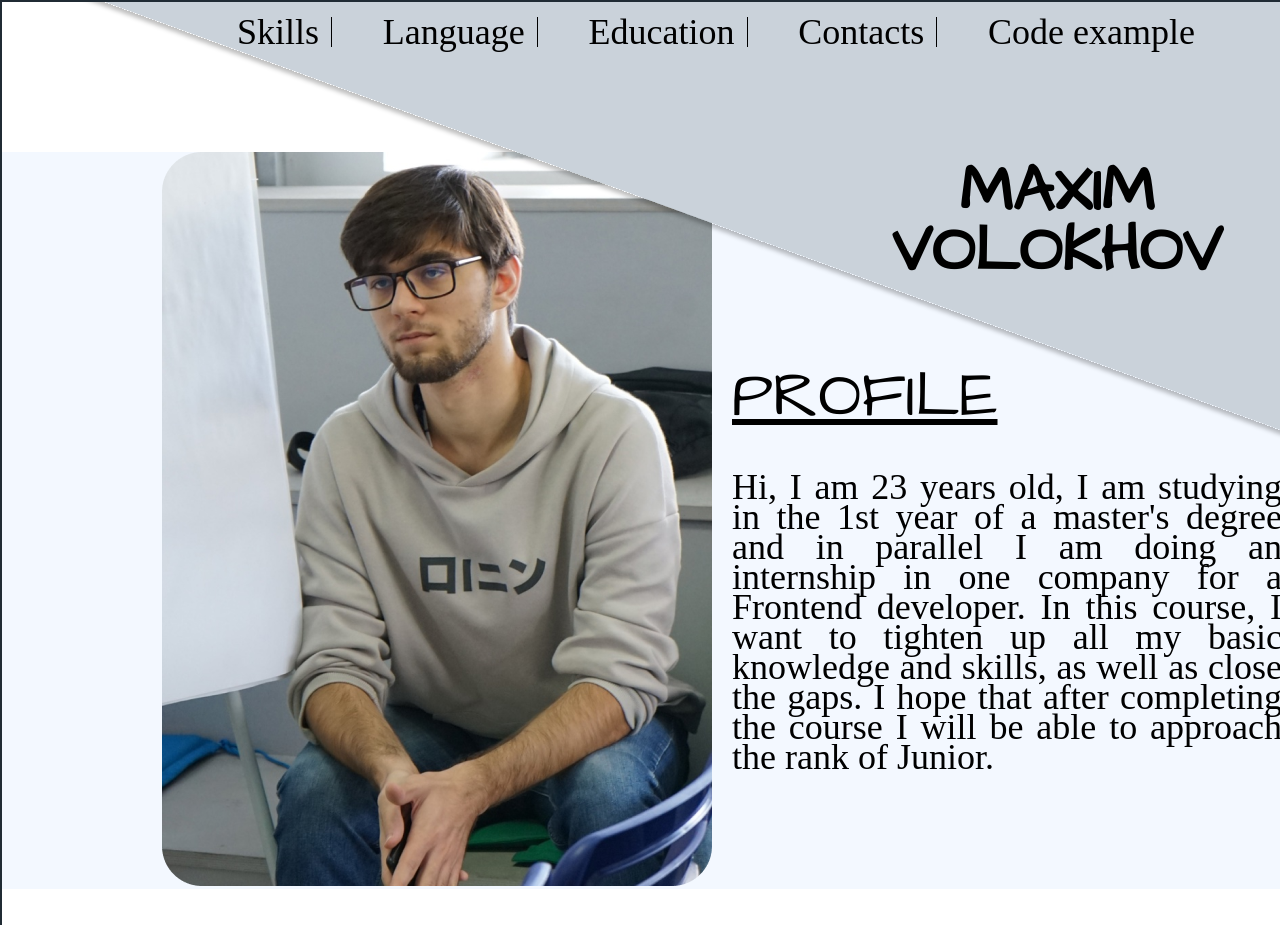
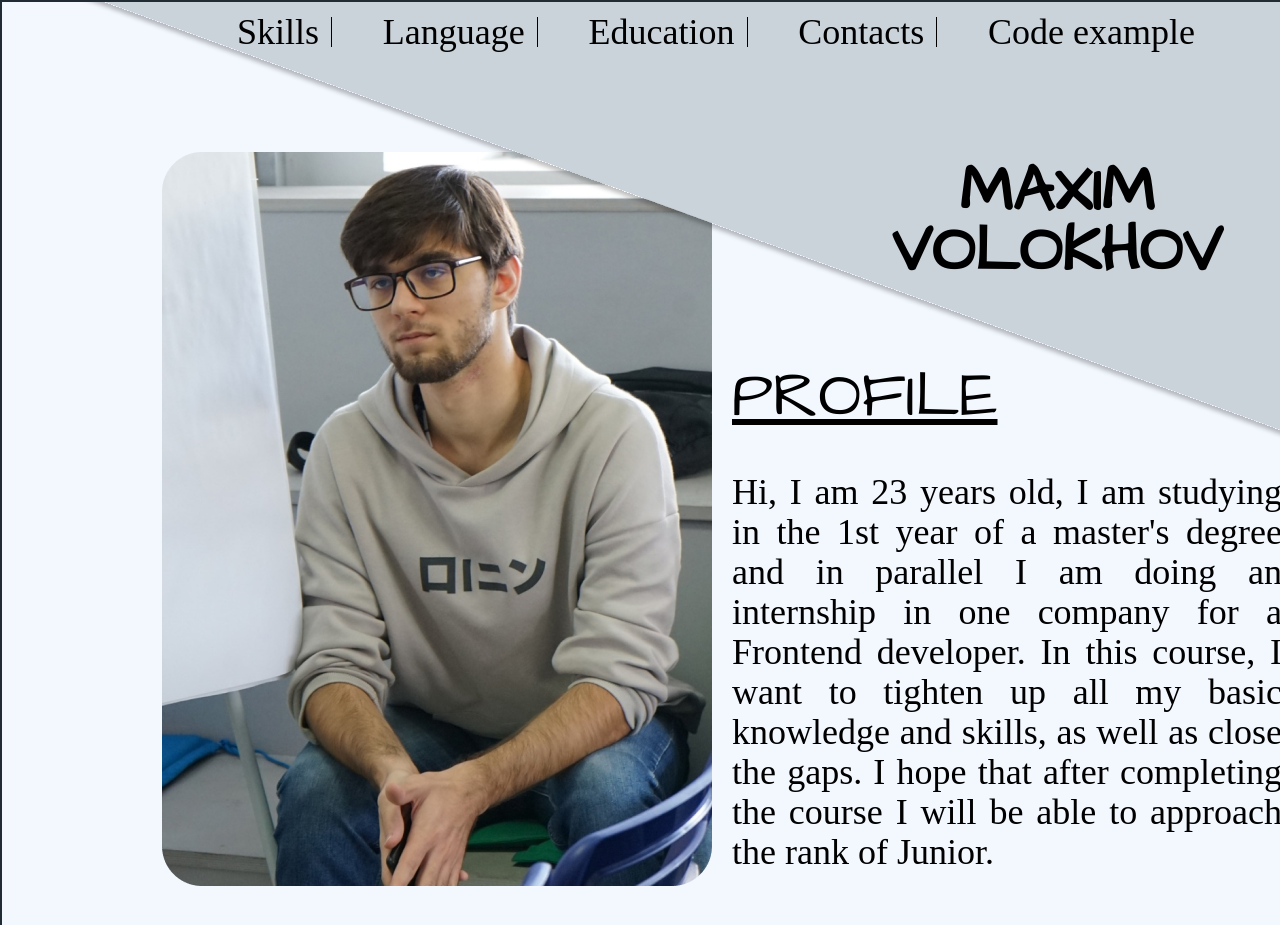
Before and after one commit to MaximVolohov/rsschool-cv, a plain HTML site: page index.html in a window 1280 px wide. Shown: the top 925 px of the page. Drawn offline with Linux system fonts and the light colour scheme; a web font is replaced by a local one.

Commit message:
fix: change z-index

```diff
--- a/style.css
+++ b/style.css
@@ -15,7 +15,7 @@ body {
 	line-height: 3rem;
 
     color: black;
-    /* background: #F3F8FF; */
+    background: #F3F8FF;;
     border: 2px solid #202B34;
 }
 
@@ -68,9 +68,11 @@ a {
     margin: auto;
 }
 
-/* del height */
 .header {
+    position: relative;
+    z-index: 1;
     height: 500px;
+
     background-image: url(/img/bg/header.svg);
 }
 
@@ -105,8 +107,8 @@ a {
 }
 
 .profile {
-    z-index: -1;
     position: relative;
+    z-index: 0;
     bottom: 350px;
 
     background: #F3F8FF;
@@ -132,4 +134,6 @@ a {
 .description p {
     padding: 50px 0;
     text-align: justify;
+
+    line-height: 4rem;
 }
```
